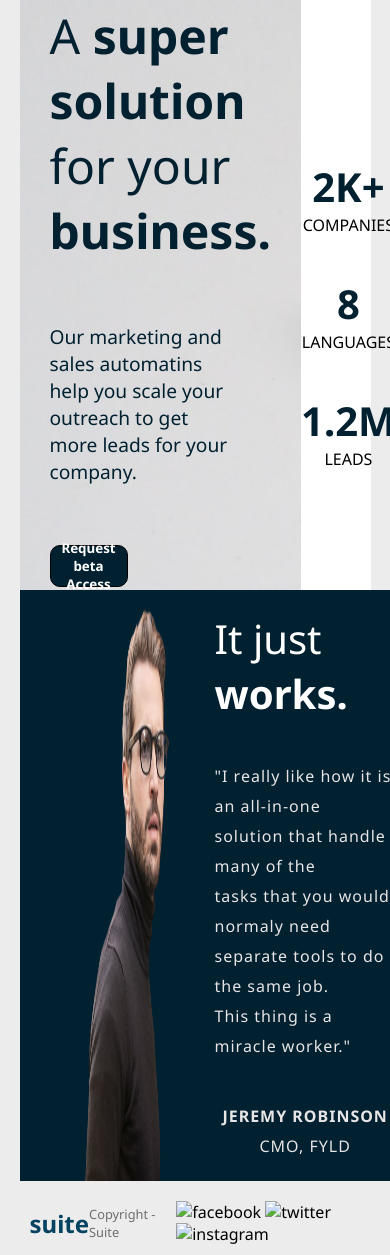
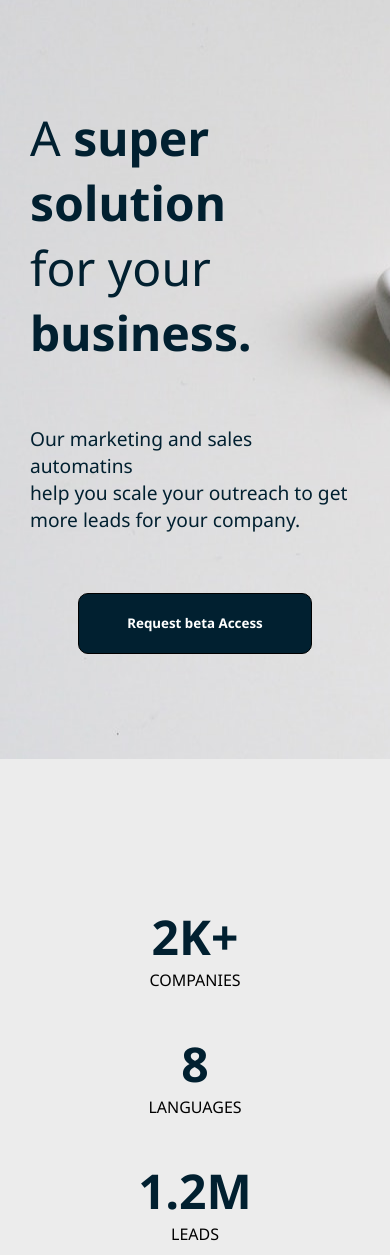
Before and after one commit to wilianwr/projetos, a plain HTML site: page suite-landing-page/index.html in a window 390 px wide. Shown: the part 85-1340 px from the top of the page. Drawn offline with Linux system fonts and the light colour scheme.

Commit message:
atualização do suite-landing

```diff
--- a/suite-landing-page/index.html
+++ b/suite-landing-page/index.html
@@ -26,14 +26,20 @@
         <button class="btn-meio">Request beta Access</button>
       </div>
       <div class="aside">
+        <div class="companies">
           <h3>2K+</h3>
           <p>COMPANIES</p>
+        </div>
 
+        <div class="languages">
           <h3>8</h3>
           <p>LANGUAGES</p>
+        </div>
 
+        <div class="leads">
           <h3>1.2M</h3>
           <p>LEADS</p>
+        </div>
       </div>
       <div class="section">
         <div class="left-person">
@@ -58,11 +64,11 @@
       </div>
       <div class="footer">
         <h2 class="logo-bottom">suite</h2>
-        <p>Copyright - Suite</p>
+        <p>Copyright - Suite - Wilian</p>
         <div class="redes">
-          <img src="" alt="facebook" />
-          <img src="" alt="twitter" />
-          <img src="" alt="instagram" />
+          <img src="icons/facebook.svg" alt="facebook" />
+          <img src="icons/twitter.svg" alt="twitter" />
+          <img src="icons/instagram.svg" alt="instagram" />
         </div>
       </div>
     </div>
--- a/suite-landing-page/style.css
+++ b/suite-landing-page/style.css
@@ -101,9 +101,8 @@ body {
   background: white url(imagens/mobile.jpg) left top no-repeat fixed;
 }
 
-/*===arumar-tamanho-font-size====*/
 .main > h1 {
-  font-size: 3em;
+  font-size: 4em;
   color: var(--color-primaria);
   font-weight: 400;
 
@@ -152,7 +151,23 @@ body {
   grid-area: aside;
 }
 
-.aside > h3 {
+.companies > h3 {
+  font-size: 2.5em;
+  font-weight: 700;
+  color: var(--color-primaria);
+
+  margin-top: 40px;
+}
+
+.languages > h3 {
+  font-size: 2.5em;
+  font-weight: 700;
+  color: var(--color-primaria);
+
+  margin-top: 40px;
+}
+
+.leads > h3 {
   font-size: 2.5em;
   font-weight: 700;
   color: var(--color-primaria);
@@ -240,3 +255,223 @@ body {
   font-size: 0.8em;
   color: rgb(110, 110, 110);
 }
+
+.redes {
+  display: flex;
+  align-items: center;
+  justify-content: center;
+}
+
+.redes > img {
+  width: 2vw;
+  margin-left: 10px;
+  cursor: pointer;
+}
+
+/*===================RESPONSIBLE-TABLET=================*/
+
+@media only screen and (max-width: 900px) {
+  .container {
+    display: grid;
+    grid-template-columns: 3fr;
+    grid-template-rows: 10vh 70vh 20vh 80vh 10vh;
+
+    width: 100vw;
+    height: 100vh;
+
+    grid-template-areas:
+      'header'
+      'main'
+      'aside'
+      'section'
+      'footer';
+  }
+
+  /*===============Reseposible-header-tablet============*/
+
+  .header {
+    grid-area: header;
+  }
+
+  .logo {
+    margin: 20px;
+  }
+
+  .btn-top {
+    margin-right: 20px;
+    width: 30%;
+    height: 50;
+  }
+
+  /*==============Reseposible-main-tablet============*/
+
+  .main {
+    grid-area: main;
+  }
+
+  .btn-meio {
+    width: 30%;
+    height: 8%;
+  }
+
+  /*================Reseposible-aside-tablet============*/
+
+  .aside {
+    grid-area: aside;
+
+    display: flex;
+    align-items: center;
+    justify-content: space-evenly;
+    flex-direction: unset;
+    text-align: center;
+  }
+
+  .companies > h3 {
+    font-size: 3em;
+  }
+
+  .languages > h3 {
+    font-size: 3em;
+  }
+
+  .leads > h3 {
+    font-size: 3em;
+  }
+
+  /*================Reseposible-section-tablet============*/
+
+  .section {
+    grid-area: section;
+
+    display: flex;
+    justify-content: center;
+    align-items: center;
+    flex-direction: column;
+  }
+
+  .left-person {
+    width: 100%;
+    height: 50%;
+  }
+
+  .left-person > img {
+    width: 100%;
+    height: 90%;
+  }
+
+  .comentario {
+    width: 100%;
+    height: auto;
+  }
+
+  /*===============Reseposible-footer-tablet============*/
+
+  .footer {
+    grid-area: footer;
+  }
+
+  .logo-bottom {
+    margin-left: 20px;
+  }
+
+  .redes {
+    width: 20%;
+  }
+}
+
+/*=============RESPONSIBLE-MOBILE============*/
+
+@media only screen and (max-width: 610px) {
+  .container {
+    grid-template-columns: 3fr;
+    grid-template-rows: 10vh 90vh 70vh 90vh 20vh;
+
+    grid-template-areas:
+      'footer'
+      'main'
+      'aside'
+      'section'
+      'footer';
+  }
+
+  /*================Responsible-header-mobile===========*/
+
+  .header {
+    grid-area: header;
+  }
+
+  .btn-top {
+    height: 50%;
+    width: 50%;
+  }
+  /*================Responsible-main-mobile===========*/
+  .main {
+    grid-area: main;
+
+    height: 100%;
+
+    display: flex;
+    align-items: center;
+    justify-content: center;
+    flex-direction: column;
+  }
+
+  .main > h1 {
+    font-size: 3em;
+  }
+
+  .btn-meio {
+    width: 60%;
+  }
+  /*================Responsible-aside-mobile===========*/
+
+  .aside {
+    grid-area: aside;
+
+    display: flex;
+    align-items: center;
+    justify-content: center;
+    flex-direction: column;
+
+    width: 100%;
+    height: 100%;
+  }
+
+  /*================Responsible-section-mobile===========*/
+
+  .section {
+    grid-area: section;
+    border-radius: 10px;
+  }
+
+  .comentario {
+    font-size: 0.8em;
+    margin-bottom: 20px;
+  }
+
+  /*================Responsible-footer-mobile===========*/
+
+  .footer {
+    grid-area: footer;
+
+    display: flex;
+    align-items: center;
+    justify-content: center;
+    flex-direction: column;
+
+    width: 100%;
+
+  }
+
+  .logo-bottom {
+    margin: 0px 0px 10px 0px;
+  }
+
+  .redes {
+    margin: 10px 0px 20px 0px;
+  }
+
+  .redes > img {
+    width: 30%;
+  }
+}
```
Also changed, not shown: suite-landing-page/icons/facebook.svg (added), suite-landing-page/icons/instagram.svg (added), suite-landing-page/icons/twitter.svg (added). Lines whose indentation alone changed are shown as unchanged.
